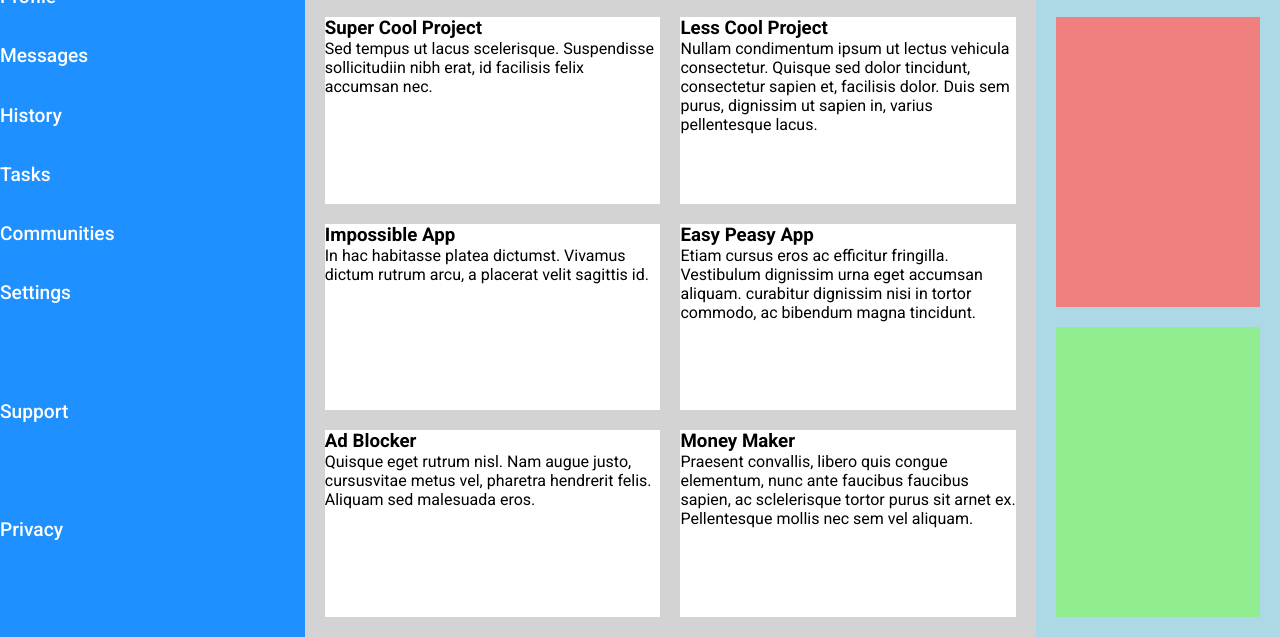
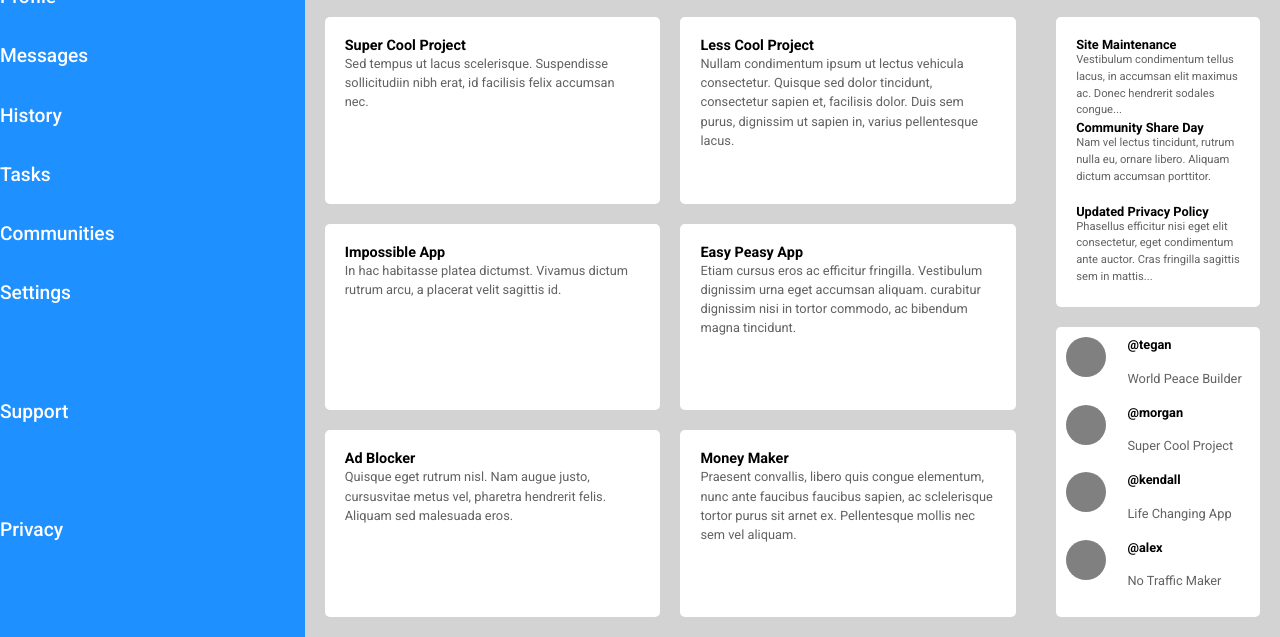
Before and after one commit to textencoder/admin-dashboard, a plain HTML site: page index.html in a window 1280 px wide. Shown: the part 163-800 px from the top of the page. Drawn offline with Linux system fonts and the light colour scheme.

Commit message:
improved grid for main content

```diff
--- a/index.html
+++ b/index.html
@@ -55,11 +55,11 @@
           </div>
         </div>
 
-          <ul class="actions">
-            <li>New</li>
-            <li>Upload</li>
-            <li>Share</li>
-          </ul>
+        <ul class="actions">
+          <li>New</li>
+          <li>Upload</li>
+          <li>Share</li>
+        </ul>
       </div>
     </header>
 
@@ -67,76 +67,110 @@
       <div class="projects">
         <div class="project">
           <h3>Super Cool Project</h3>
-          <p>Sed tempus ut lacus scelerisque.
-            Suspendisse sollicitudiin nibh erat, id
-            facilisis felix accumsan nec.
+          <p>
+            Sed tempus ut lacus scelerisque. Suspendisse sollicitudiin nibh
+            erat, id facilisis felix accumsan nec.
           </p>
-          <div class="share">
-
-          </div>
+          <div class="share"></div>
         </div>
 
         <div class="project">
           <h3>Less Cool Project</h3>
-          <p>Nullam condimentum ipsum ut lectus vehicula consectetur.
-            Quisque sed dolor tincidunt, consectetur sapien et,
-            facilisis dolor. Duis sem purus, dignissim ut sapien in,
-            varius pellentesque lacus.
+          <p>
+            Nullam condimentum ipsum ut lectus vehicula consectetur. Quisque sed
+            dolor tincidunt, consectetur sapien et, facilisis dolor. Duis sem
+            purus, dignissim ut sapien in, varius pellentesque lacus.
           </p>
-          <div class="share">
-
-          </div>
+          <div class="share"></div>
         </div>
 
         <div class="project">
           <h3>Impossible App</h3>
-          <p>In hac habitasse platea dictumst. Vivamus
-            dictum rutrum arcu, a placerat velit sagittis id.
+          <p>
+            In hac habitasse platea dictumst. Vivamus dictum rutrum arcu, a
+            placerat velit sagittis id.
           </p>
-          <div class="share">
-
-          </div>
+          <div class="share"></div>
         </div>
 
         <div class="project">
           <h3>Easy Peasy App</h3>
-          <p>Etiam cursus eros ac efficitur fringilla.
-            Vestibulum dignissim urna eget accumsan aliquam.
-            curabitur dignissim nisi in tortor commodo, ac bibendum
-            magna tincidunt.
+          <p>
+            Etiam cursus eros ac efficitur fringilla. Vestibulum dignissim urna
+            eget accumsan aliquam. curabitur dignissim nisi in tortor commodo,
+            ac bibendum magna tincidunt.
           </p>
-          <div class="share">
-
-          </div>
+          <div class="share"></div>
         </div>
 
         <div class="project">
           <h3>Ad Blocker</h3>
-          <p>Quisque eget rutrum nisl. Nam augue justo, cursusvitae metus vel,
+          <p>
+            Quisque eget rutrum nisl. Nam augue justo, cursusvitae metus vel,
             pharetra hendrerit felis. Aliquam sed malesuada eros.
           </p>
-          <div class="share">
-
-          </div>
+          <div class="share"></div>
         </div>
 
         <div class="project">
           <h3>Money Maker</h3>
-          <p>Praesent convallis, libero quis congue elementum,
-            nunc ante faucibus faucibus sapien,
-            ac sclelerisque tortor purus sit arnet ex.
+          <p>
+            Praesent convallis, libero quis congue elementum, nunc ante faucibus
+            faucibus sapien, ac sclelerisque tortor purus sit arnet ex.
             Pellentesque mollis nec sem vel aliquam.
           </p>
-          <div class="share">
-
-          </div>
+          <div class="share"></div>
         </div>
       </div>
 
       <aside>
-        <div class="announcements"></div>
+        <div class="announcements">
+          <div class="announcement">
+            <h4>Site Maintenance</h4>
+            <p>
+              Vestibulum condimentum tellus lacus, in accumsan elit maximus ac.
+              Donec hendrerit sodales congue...
+            </p>
+          </div>
+          <div class="announcement">
+            <h4>Community Share Day</h4>
+            <p>
+              Nam vel lectus tincidunt, rutrum nulla eu, ornare libero. Aliquam
+              dictum accumsan porttitor.
+            </p>
+          </div>
+          <div class="announcement">
+            <h4>Updated Privacy Policy</h4>
+            <p>
+              Phasellus efficitur nisi eget elit consectetur, eget condimentum
+              ante auctor. Cras fringilla sagittis sem in mattis...
+            </p>
+          </div>
+        </div>
 
-        <div class="trending"></div>
+        <div class="trending">
+          <div class="trending-user">
+            <div class="avatar"></div>
+            <h5 class="handle">@tegan</h5>
+            <p class="title">World Peace Builder</p>
+          </div>
+          <div class="trending-user">
+            <div class="avatar"></div>
+            <h5 class="handle">@morgan</h5>
+            <p class="title">Super Cool Project</p>
+          </div>
+          <div class="trending-user">
+            <div class="avatar"></div>
+            <h5 class="handle">@kendall</h5>
+            <p class="title">Life Changing App</p>
+          </div>
+          <div class="trending-user">
+            <div class="avatar"></div>
+            <h5 class="handle">@alex</h5>
+            <p class="title">No Traffic Maker</p>
+          </div>
+        </div>
+
       </aside>
     </section>
   </body>
--- a/styles.css
+++ b/styles.css
@@ -152,10 +152,21 @@ section {
 
 .project {
   background-color: white;
+  border-radius: 5px;
+  padding: 20px;
+
+  h3 {
+    font-size: 0.9rem;
+  }
+
+  p {
+    font-size: 0.8rem;
+    color: rgb(98, 98, 98);
+    line-height: 1.5;
+  }
 }
 
 aside {
-  background-color: lightblue;
   display: grid;
   grid-template-rows: repeat(2, 1fr);
   gap: 20px;
@@ -163,9 +174,50 @@ aside {
 }
 
 .announcements {
-  background-color: lightcoral;
+  background-color: white;
+  display: grid;
+  grid-template-rows: repeat(3, 1fr);
+  padding: 20px;
+  border-radius: 5px;
+
+  h4 {
+    font-size: 0.8rem;
+  }
+
+  p {
+    font-size: 0.7rem;
+    color: rgb(98, 98, 98);
+    line-height: 1.5;
+  }
 }
 
 .trending {
-  background-color: lightgreen;
+  background-color: white;
+  display: grid;
+  grid-template-rows: repeat(4, 1fr);
+  border-radius: 5px;
+  padding: 10px;
 }
+
+.trending-user {
+  display: grid;
+  grid-template-columns: 1fr 2fr;
+  grid-template-rows: 1fr 1fr;
+
+  h5 {
+    font-size: 0.8rem;
+  }
+
+  p {
+    font-size: 0.8rem;
+    color: rgb(98, 98, 98);
+  }
+}
+
+.avatar {
+  width: 40px;
+  height: 40px;
+  background-color: gray;
+  border-radius: 20px;
+  grid-area: 1 / 1 / 3 / 2;
+}
```
